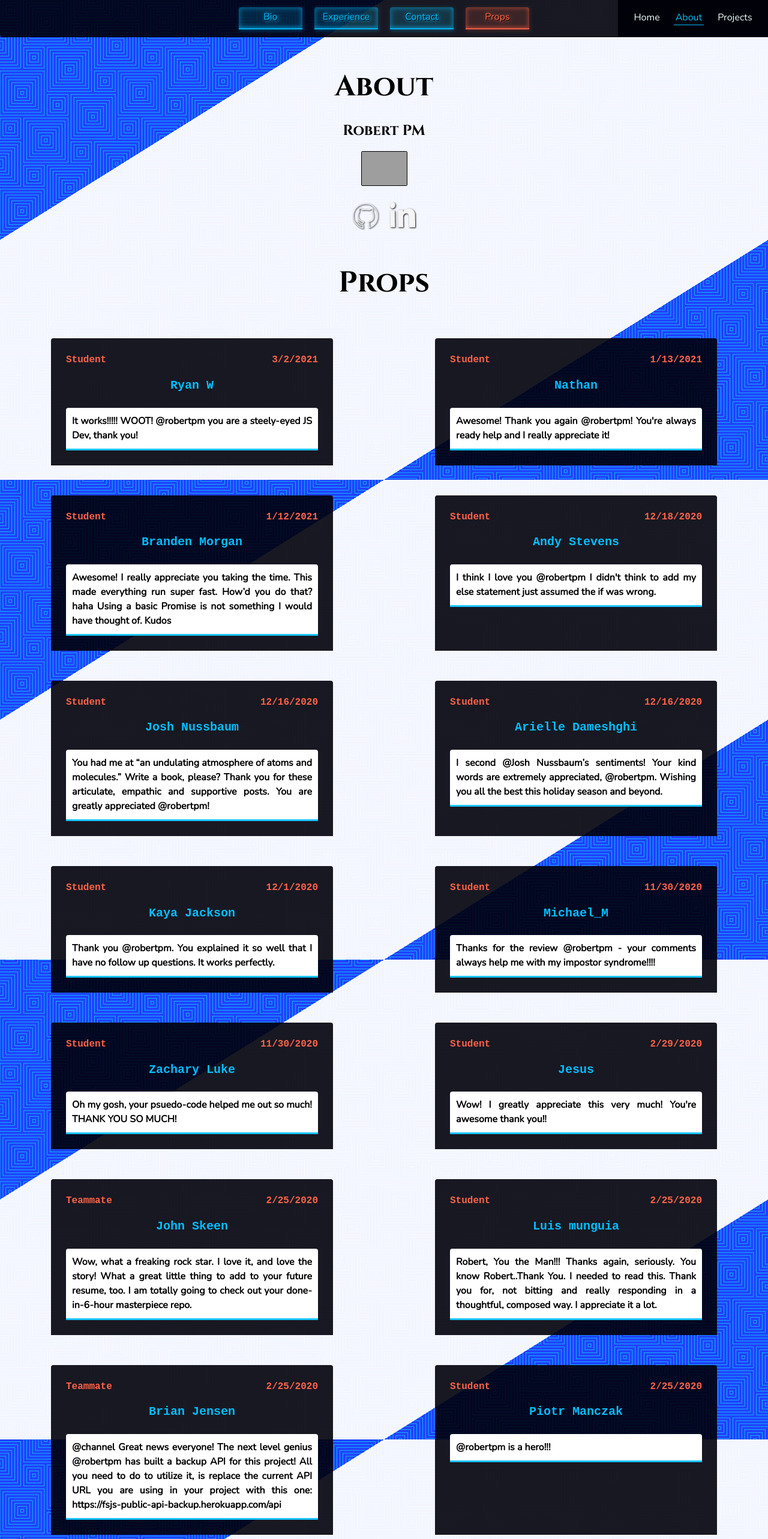
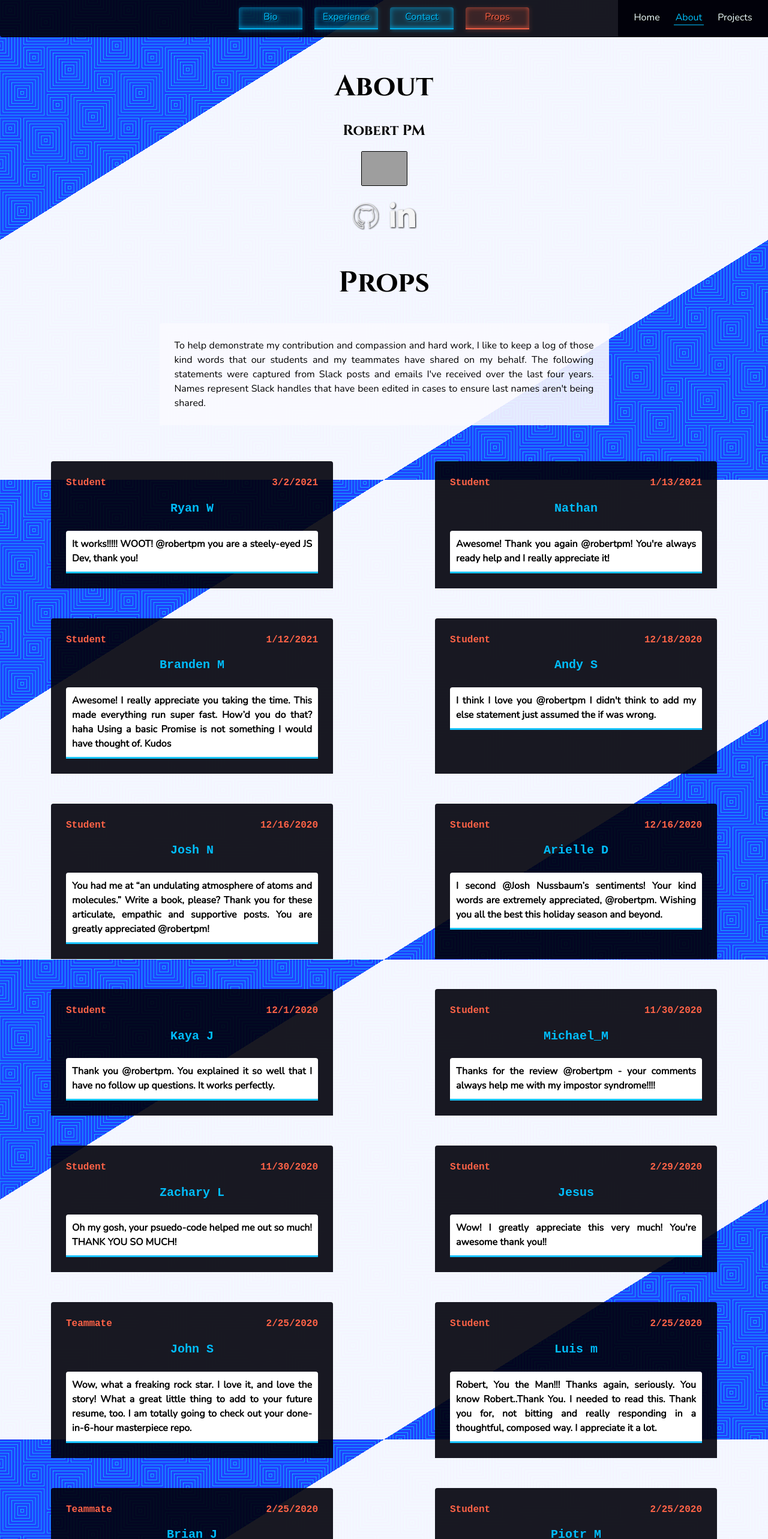
Before and after one commit to gitrobertpm/rpm-portfolio-2021, a React (Create React App) app: page /about/props in a window 1280 px wide. Shown: the top 2566 px of the page at 60% size. Built offline with nearby package versions, Linux system fonts and the light colour scheme; grey boxes are pictures that could not be loaded.

Commit message:
Updated about

```diff
--- a/src/Components/Props.js
+++ b/src/Components/Props.js
@@ -10,6 +10,10 @@ const Props = () => {
     <div className="props">
 
       <h2 className="top-heading props-heading">Props</h2>
+
+      <div className="props-txt-box">
+        <p className="props-txt">To help demonstrate my contribution and compassion and hard work, I like to keep a log of those kind words that our students and my teammates have shared on my behalf.  The following statements were captured from Slack posts and emails I've received over the last four years.  Names represent Slack handles that have been edited in cases to ensure last names aren't being shared.</p>
+      </div>
 
       {
         propsData.map((prop, i) => {
--- a/src/css/about.css
+++ b/src/css/about.css
@@ -457,6 +457,17 @@
   width: 100%;
 }
 
+.props-txt-box {
+  width: 100%;
+  margin-bottom: 35px;
+}
+
+.props-txt {
+  text-align: justify;
+  padding: 25px;
+  background: rgba(250, 250, 255, 0.9);
+}
+
 .prop-box {
   color: white;
   max-width: 420px;
--- a/src/css/media-query.css
+++ b/src/css/media-query.css
@@ -170,6 +170,10 @@
   .prop-box {
     border-radius: 4px 4px 0 0;
   }
+
+  .props-txt {
+    border-radius: 4px 4px 0 0;;
+  }
 }
 
 @media screen and (min-width: 945px) {
--- a/src/data/props.json
+++ b/src/data/props.json
@@ -13,31 +13,31 @@
   },
   {
     "date": "1/12/2021",
-    "name": "Branden Morgan",
+    "name": "Branden M",
     "role": "Student",
     "prop": "Awesome! I really appreciate you taking the time. This made everything run super fast. How’d you do that? haha Using a basic Promise is not something I would have thought of. Kudos"
   },
   {
     "date": "12/18/2020",
-    "name": "Andy Stevens",
+    "name": "Andy S",
     "role": "Student",
     "prop": "I think I love you @robertpm I didn't think to add my else statement just assumed the if was wrong."
   },
   {
     "date": "12/16/2020",
-    "name": "Josh Nussbaum",
+    "name": "Josh N",
     "role": "Student",
     "prop": "You had me at “an undulating atmosphere of atoms and molecules.”  Write a book, please?  Thank you for these articulate, empathic and supportive posts. You are greatly appreciated @robertpm!"
   },
   {
     "date": "12/16/2020",
-    "name": "Arielle Dameshghi",
+    "name": "Arielle D",
     "role": "Student",
     "prop": "I second @Josh Nussbaum’s sentiments! Your kind words are extremely appreciated, @robertpm. Wishing you all the best this holiday season and beyond."
   },
   {
     "date": "12/1/2020",
-    "name": "Kaya Jackson",
+    "name": "Kaya J",
     "role": "Student",
     "prop": "Thank you @robertpm. You explained it so well that I have no follow up questions. It works perfectly."
   },
@@ -49,7 +49,7 @@
   },
   {
     "date": "11/30/2020",
-    "name": "Zachary Luke",
+    "name": "Zachary L",
     "role": "Student",
     "prop": "Oh my gosh, your psuedo-code helped me out so much! THANK YOU SO MUCH!"
   },
@@ -61,25 +61,25 @@
   },
   {
     "date": "2/25/2020",
-    "name": "John Skeen",
+    "name": "John S",
     "role": "Teammate",
     "prop": "Wow, what a freaking rock star. I love it, and love the story! What a great little thing to add to your future resume, too. I am totally going to check out your done-in-6-hour masterpiece repo. "
   },
   {
     "date": "2/25/2020",
-    "name": "Luis munguia ",
+    "name": "Luis m",
     "role": "Student",
     "prop": "Robert, You the Man!!! Thanks again, seriously. You know Robert..Thank You. I needed to read this. Thank you for, not bitting and really responding in a thoughtful, composed way. I appreciate it a lot."
   },
   {
     "date": "2/25/2020",
-    "name": "Brian Jensen",
+    "name": "Brian J",
     "role": "Teammate",
     "prop": "@channel Great news everyone! The next level genius @robertpm  has built a backup API for this project! All you need to do to utilize it, is replace the current API URL you are using in your project with this one: https://fsjs-public-api-backup.herokuapp.com/api"
   },
   {
     "date": "2/25/2020",
-    "name": "Piotr Manczak",
+    "name": "Piotr M",
     "role": "Student",
     "prop": "@robertpm is a hero!!!"
   },
@@ -91,25 +91,25 @@
   },
   {
     "date": "1/28/2020",
-    "name": "Lucas Martins",
+    "name": "Lucas M",
     "role": "Student",
     "prop": "Thank you @robertpm for always sending us such great inspiration and strength in this touch taks of becoming the best developers we can be! I know I don't post here a lot, but I always read all of your messages because they are so worth it, so I just wanted to take the time to thank you again for everything you do for us!"
   },
   {
     "date": "1/28/2020",
-    "name": "Lucas McGeath",
+    "name": "Lucas M",
     "role": "Student",
     "prop": "@robertpm you've done it again. You're my hero"
   },
   {
     "date": "10/29/2019",
-    "name": "Jamie Gobeille",
+    "name": "Jamie G",
     "role": "Student",
     "prop": "I always love your article posts. I always throw these into my to-read list. Makes me reevaluate my habits"
   },
   {
     "date": "10/28/2019",
-    "name": "Lucas McGeath",
+    "name": "Lucas M",
     "role": "Student",
     "prop": "@robertpm, you sir, are a saint"
   },
@@ -121,7 +121,7 @@
   },
   {
     "date": "9/12/2019",
-    "name": "Jasper Kim",
+    "name": "Jasper K",
     "role": "Student",
     "prop": "What a great explanation! @robertpm  "
   },
@@ -151,13 +151,13 @@
   },
   {
     "date": "7/29/2019",
-    "name": "Yvonne Martinez",
+    "name": "Yvonne M",
     "role": "Student",
     "prop": "yeahhhhhhhh thank you so much ... @robertpm you are a superhero !!!!!!"
   },
   {
     "date": "7/17/2019",
-    "name": "Thomas McVay",
+    "name": "Thomas M",
     "role": "Student",
     "prop": "Thanks a lot @robertpm. Your the king!"
   },
@@ -181,7 +181,7 @@
   },
   {
     "date": "5/21/2019",
-    "name": "Douglas Hill",
+    "name": "Douglas H",
     "role": "Student",
     "prop": "@robertpm You are my hero!!!"
   },
@@ -205,7 +205,7 @@
   },
   {
     "date": "4/30/2019",
-    "name": "nichampton",
+    "name": "nich",
     "role": "Teammate",
     "prop": "Hey, my wife reached out for help on slack yesterday and said you were the nicest, most encouraging voice. I said that's the Robert I know!"
   },
@@ -223,13 +223,13 @@
   },
   {
     "date": "10/11/2018",
-    "name": "Jennifer Nordell",
+    "name": "Jennifer N",
     "role": "Teammate",
     "prop": "But right now, I want to give a shout out to @robertpm who is brilliant, eloquent, charming, infinitely encouraging, highly diplomatic, and unbelievably patient. Besides that, he's a great listener and just all-around good guy (which is rarer than one would hope). So thank you, Robert for... you know... being you "
   },
   {
     "date": "9/20/2018",
-    "name": "Brian Jensen",
+    "name": "Brian J",
     "role": "Teammate",
     "prop": "You definitely earned the title of \"Student Success Specialist *Guru*\" in my book! "
   },
@@ -247,13 +247,13 @@
   },
   {
     "date": "9/11/2018",
-    "name": "Angelo Valentine",
+    "name": "Angelo V",
     "role": "Student",
     "prop": "oh man, @robertpm thanks so much for sharing your words of encouragement with us. i especially needed to read it tonight."
   },
   {
     "date": "9/11/2018",
-    "name": "Abbey Moss",
+    "name": "Abbey M",
     "role": "Student",
     "prop": "Aw @robertpm! That was so beautiful!  I also needed that today. Thanks to all the great staff at Treehouse for helping us newbies realize a dream!"
   },
@@ -289,49 +289,49 @@
   },
   {
     "date": "6/13/2018",
-    "name": "debs_obrien",
+    "name": "debs_o",
     "role": "Teammate",
     "prop": "I think your brilliant @robertpm and thats all that matters"
   },
   {
     "date": "5/8/2018",
-    "name": "Riaz Khan",
+    "name": "Riaz K",
     "role": "Student",
     "prop": "I hope all is well @robertpm. I have to say when you come to the chat rooms it always makes me smile because you have a great attitude about yourself. As a student you are very welcoming and not intimidating to talk to."
   },
   {
     "date": "5/8/2018",
-    "name": "Jason Welsh",
+    "name": "Jason W",
     "role": "Teammate",
     "prop": "Robert Manolis was a bright guiding light through my Techdegree, and on top of the many insights he provided into technical details of some bit of code, he taught me so much about how attitude, perseverance, and positivity play into finding success as a developer"
   },
   {
     "date": "5/8/2018",
-    "name": "Randy Lane ",
+    "name": "Randy L",
     "role": "Teammate",
     "prop": "Also, in my journey I can't thank Robert Manolis enough for the hours he spent mentoring and encouraging me"
   },
   {
     "date": "5/8/2018",
-    "name": "Doug Hawkinson",
+    "name": "Doug H",
     "role": "Student",
     "prop": "As for mentoring, Robert Manolis was definitely the inspiration guru."
   },
   {
     "date": "5/8/2018",
-    "name": "Debbie O’Brien",
+    "name": "Debbie O",
     "role": "Teammate",
     "prop": "Robert Manolis whose encouraging posts made me jump out of bed eager to code. The amazing support and encouragement from Robert is what I needed and what got me to where I am today"
   },
   {
     "date": "4/26/2018",
-    "name": "nichampton",
+    "name": "nich",
     "role": "Teammate",
     "prop": "I was watching you help Toby last night man. I just wanted to say you’re doing a great job, because I know people don’t say it enough."
   },
   {
     "date": "3/27/2018",
-    "name": "Jennifer Nordell",
+    "name": "Jennifer N",
     "role": "Teammate",
     "prop": "Hey! In case no one has told you this yet today:  you're amazing and I'd be willing to bet good money that your encouragement touches each and every person in here :slightly_smiling_face:  Just thought you should know that :yellow_heart:"
   },
@@ -355,13 +355,13 @@
   },
   {
     "date": "",
-    "name": "Jason Welsh",
+    "name": "Jason W",
     "role": "Teammate",
     "prop": "Hey, how are you? I just wanted to personally thank you for all the help and support you provided during the Techdegree. There were times when I questioned if I could do it and your encouragement made all the difference. You are awesome at what you do and all of these students are lucky to have you here. So sincerely, thank you."
   },
   {
     "date": "12/15/2017 ",
-    "name": "Randy Layne",
+    "name": "Randy L",
     "role": "Teammate",
     "prop": "You’re like our very own Obi Won Kenobi."
   },
@@ -373,19 +373,19 @@
   },
   {
     "date": "11/17/2017",
-    "name": "Brian Jensen",
+    "name": "Brian J",
     "role": "Teammate",
     "prop": "Thanks brother! It’s always so awesome talking to you!"
   },
   {
     "date": "10/31/2017 ",
-    "name": "Jason Welsh",
+    "name": "Jason W",
     "role": "Teammate",
     "prop": "Seriously, man, thanks so much. Your constant motivation, guidance, and direction have made more of a difference in my life than I could ever say."
   },
   {
     "date": "10/25/2017",
-    "name": "debs_obrien",
+    "name": "debs_o",
     "role": "Teammate",
     "prop": "@robertpm Thanks Robert. I love waking up to your words of encouragement it makes me want to just go straight to the computer :joy:"
   },
```
Also changed, not shown: 1 other file (tests, documents, lock files or other folders).
